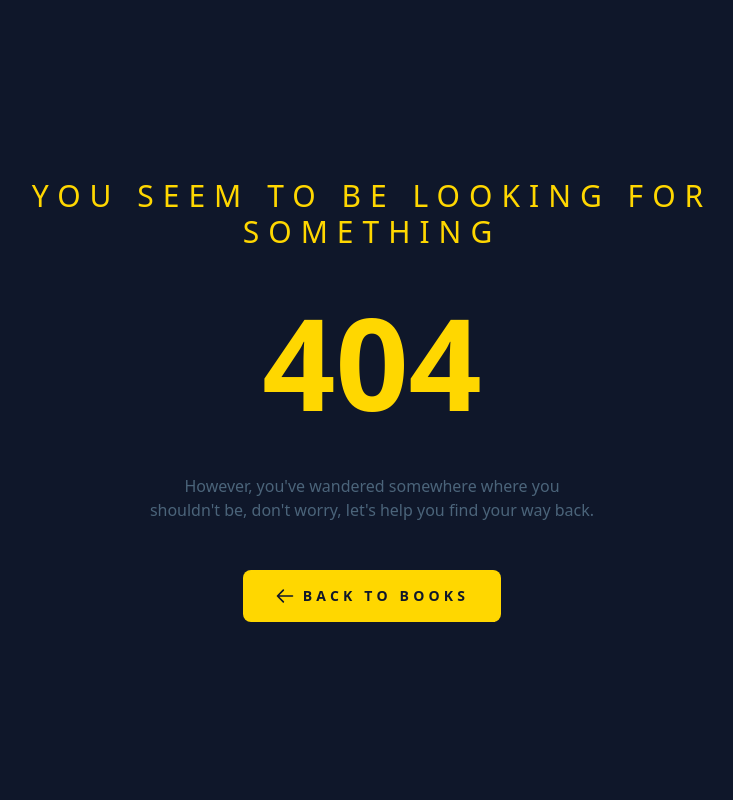
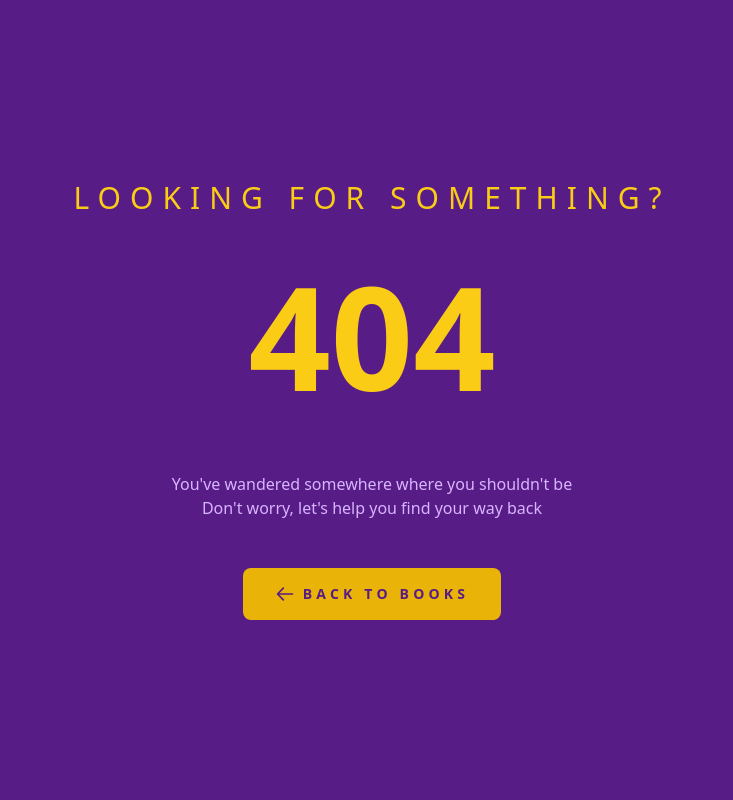
Before and after one commit to bittricky/book-recommendations, a Flask app: template app/templates/404.html in a window 1280 px wide. Shown: the whole page, without its empty margins (268-1001 px from the left). Run offline with Flask 3, Linux system fonts and the light colour scheme; the template is opened without the code that fills it, so the values that code supplies are empty.

Commit message:
fix(404): langauge and style

```diff
--- a/app/static/styles/style.css
+++ b/app/static/styles/style.css
@@ -658,28 +661,20 @@ video {
   height: 100%;
 }
 
-.h-1 {
-  height: 0.25rem;
-}
-
 .h-px {
   height: 1px;
 }
 
-.h-4 {
-  height: 1rem;
+.h-64 {
+  height: 16rem;
+}
+
+.h-32 {
+  height: 8rem;
 }
 
 .min-h-screen {
   min-height: 100vh;
-}
-
-.w-5 {
-  width: 1.25rem;
-}
-
-.w-full {
-  width: 100%;
 }
 
 .w-1\/2 {
@@ -694,8 +689,24 @@ video {
   width: 1rem;
 }
 
-.max-w-4xl {
-  max-width: 56rem;
+.w-5 {
+  width: 1.25rem;
+}
+
+.w-full {
+  width: 100%;
+}
+
+.w-64 {
+  width: 16rem;
+}
+
+.w-auto {
+  width: auto;
+}
+
+.max-w-2xl {
+  max-width: 42rem;
 }
 
 .max-w-6xl {
@@ -814,14 +808,19 @@ video {
   background-color: rgb(37 99 235 / var(--tw-bg-opacity, 1));
 }
 
+.bg-purple-900 {
+  --tw-bg-opacity: 1;
+  background-color: rgb(88 28 135 / var(--tw-bg-opacity, 1));
+}
+
 .bg-secondary {
   --tw-bg-opacity: 1;
   background-color: rgb(255 215 0 / var(--tw-bg-opacity, 1));
 }
 
-.bg-accent {
+.bg-yellow-500 {
   --tw-bg-opacity: 1;
-  background-color: rgb(75 100 122 / var(--tw-bg-opacity, 1));
+  background-color: rgb(234 179 8 / var(--tw-bg-opacity, 1));
 }
 
 .bg-cover {
@@ -967,14 +963,24 @@ video {
   color: rgb(100 116 139 / var(--tw-text-opacity, 1));
 }
 
-.text-primary {
+.text-gray-200 {
   --tw-text-opacity: 1;
-  color: rgb(30 58 138 / var(--tw-text-opacity, 1));
+  color: rgb(229 231 235 / var(--tw-text-opacity, 1));
 }
 
 .text-primary-dark {
   --tw-text-opacity: 1;
   color: rgb(15 23 42 / var(--tw-text-opacity, 1));
+}
+
+.text-purple-200 {
+  --tw-text-opacity: 1;
+  color: rgb(233 213 255 / var(--tw-text-opacity, 1));
+}
+
+.text-purple-900 {
+  --tw-text-opacity: 1;
+  color: rgb(88 28 135 / var(--tw-text-opacity, 1));
 }
 
 .text-secondary {
@@ -990,6 +996,21 @@ video {
 .text-white {
   --tw-text-opacity: 1;
   color: rgb(255 255 255 / var(--tw-text-opacity, 1));
+}
+
+.text-yellow-400 {
+  --tw-text-opacity: 1;
+  color: rgb(250 204 21 / var(--tw-text-opacity, 1));
+}
+
+.text-yellow-500 {
+  --tw-text-opacity: 1;
+  color: rgb(234 179 8 / var(--tw-text-opacity, 1));
+}
+
+.text-purple-300 {
+  --tw-text-opacity: 1;
+  color: rgb(216 180 254 / var(--tw-text-opacity, 1));
 }
 
 .placeholder-white::-moz-placeholder {
@@ -1069,6 +1117,10 @@ video {
 }
 
 @media (min-width: 768px) {
+  .md\:h-40 {
+    height: 10rem;
+  }
+
   .md\:grid-cols-3 {
     grid-template-columns: repeat(3, minmax(0, 1fr));
   }
--- a/app/templates/404.html
+++ b/app/templates/404.html
@@ -9,27 +9,45 @@
       href="{{ url_for('static', filename='styles/style.css') }}"
     />
   </head>
-  <body class="bg-primary-dark text-secondary-light font-sans">
+  <body class="bg-purple-900 text-gray-200 font-sans">
     <div class="min-h-screen flex items-center justify-center px-4">
       <main
         class="w-full max-w-4xl mx-auto px-4 flex flex-col items-center justify-center text-center"
       >
         <h1
-          class="text-secondary text-2xl md:text-3xl tracking-[0.3em] uppercase mb-12"
+          class="text-yellow-400 text-2xl md:text-3xl tracking-[0.3em] uppercase mb-12"
         >
-          You seem to be looking for something
+          Looking for something?
         </h1>
 
-        <div class="text-9xl font-bold text-secondary mb-12">404</div>
+        <!-- Replaced text 404 with SVG -->
+        <svg
+          class="w-auto h-32 md:h-40 text-yellow-400 mb-12 font-bold"
+          viewBox="0 0 300 100"
+          fill="currentColor"
+          xmlns="http://www.w3.org/2000/svg"
+        >
+          <text
+            x="50%"
+            y="55%"
+            dominant-baseline="middle"
+            text-anchor="middle"
+            font-size="90"
+          >
+            404
+          </text>
+        </svg>
 
-        <p class="text-accent mb-12 max-w-md">
-          However, you've wandered somewhere where you shouldn't be, don't worry,
-          let's help you find your way back.
+        <p class="text-purple-300 max-w-md">
+          You've wandered somewhere where you shouldn't be
+        </p>
+        <p class="text-purple-300 mb-12 max-w-md">
+          Don't worry, let's help you find your way back
         </p>
 
         <a
           href="{{ url_for('main.index') }}"
-          class="bg-secondary hover:bg-secondary-dark text-primary-dark font-bold py-4 px-8 rounded-lg uppercase tracking-[0.3em] transition-colors duration-200 text-sm inline-flex items-center gap-2"
+          class="bg-yellow-500 hover:bg-yellow-600 text-purple-900 font-bold py-4 px-8 rounded-lg uppercase tracking-[0.3em] transition-colors duration-200 text-sm inline-flex items-center gap-2"
         >
           <svg
             class="w-5 h-5"
```
Also changed, not shown: other parts of app/static/styles/style.css (+94 -84 lines).
